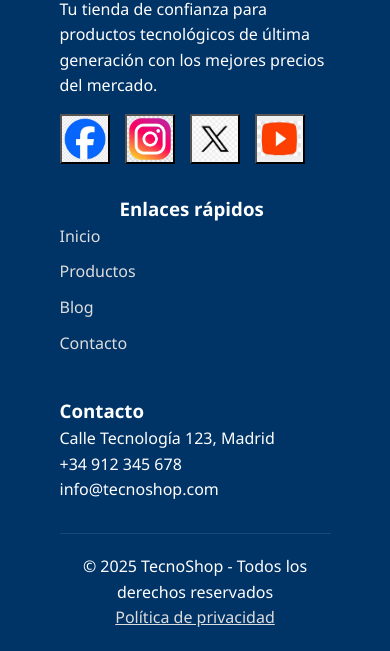
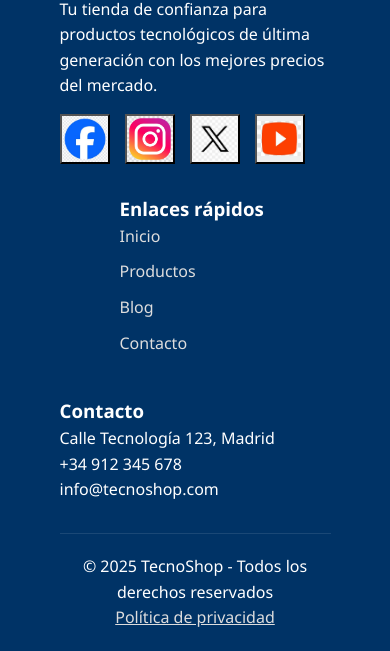
Before and after one commit to albcv/TecnoShop, a plain HTML site: page política_privacidad.html in a window 390 px wide. Shown: the part 6783-7434 px from the top of the page. Drawn offline with Linux system fonts and the light colour scheme.

Commit message:
Update estilos_política_priv.css

```diff
--- a/CSS/estilos_política_priv.css
+++ b/CSS/estilos_política_priv.css
@@ -39,7 +39,7 @@
         }
 
 
-        li{
+        .sección li{
             margin-left: -60px;
         }
 
@@ -48,4 +48,5 @@
         }
 
 
+
         }
```
